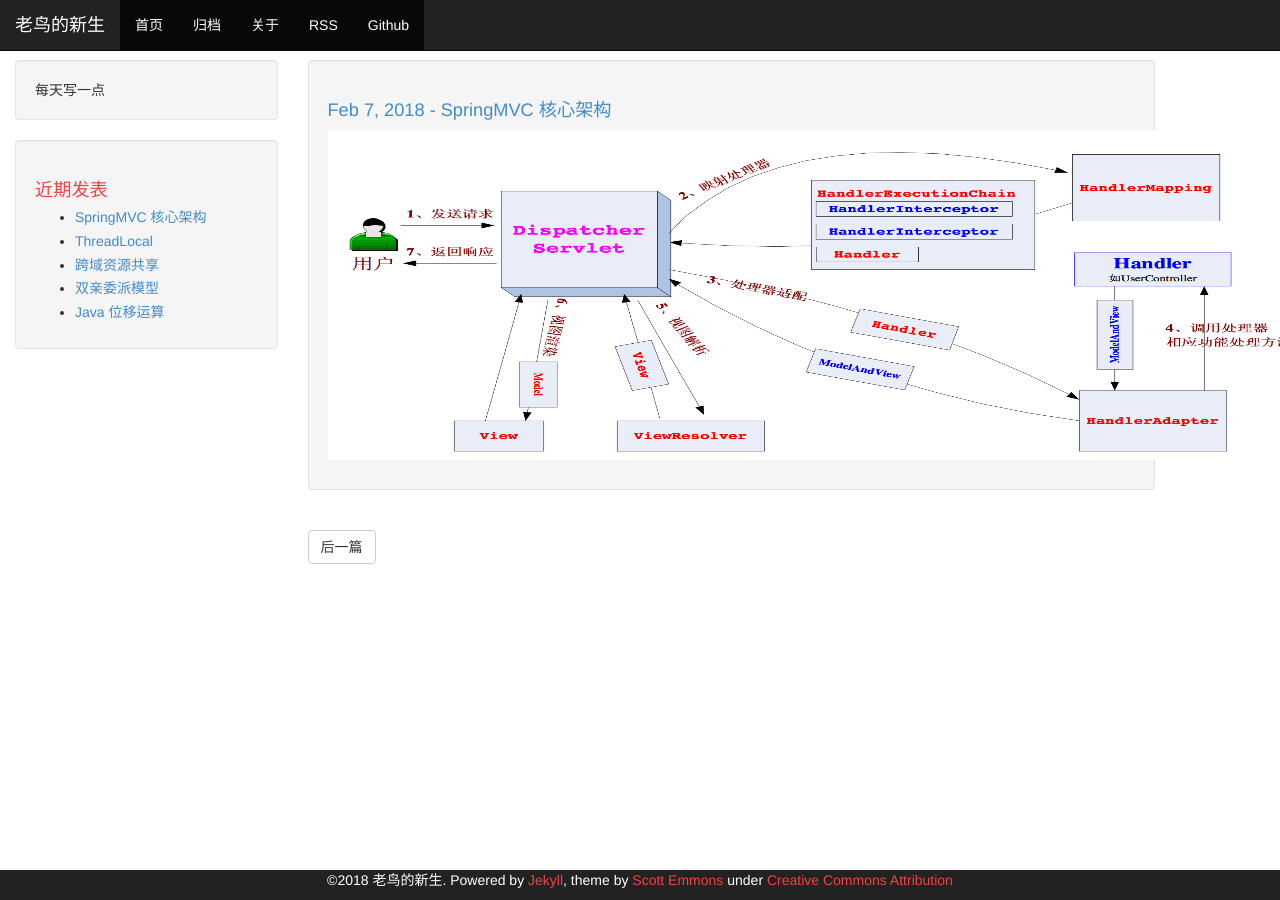
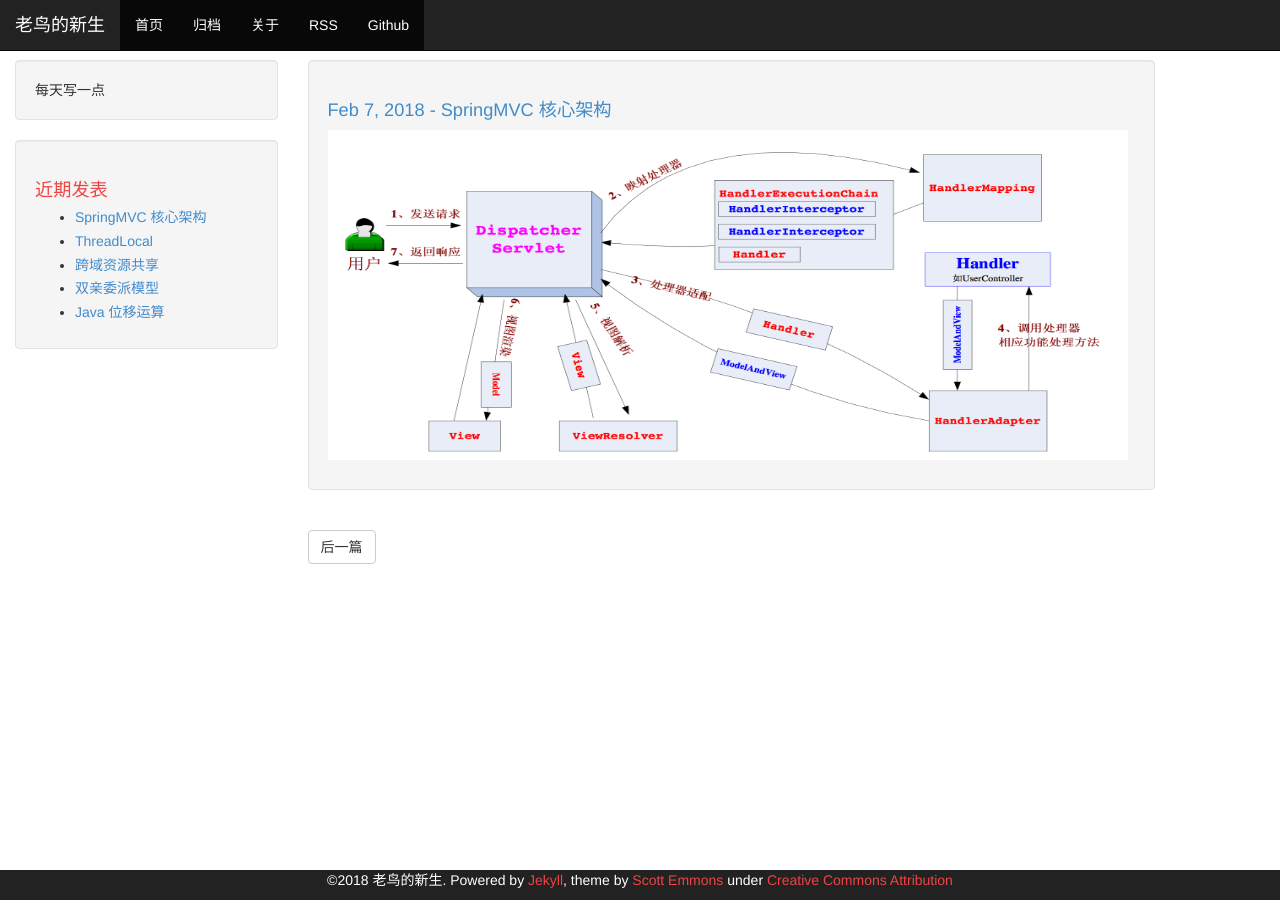
Before and after one commit to jyjsjd/jyjsjd.github.io, a Jekyll site: the page built from _posts/2018-02-07-dispatch-servlet.md, in a window 1280 px wide. Built offline with Jekyll 4.4.1, drawn with Linux system fonts in a browser that asks for light colours.

Commit message:
dispatch

```diff
--- a/_posts/2018-02-07-dispatch-servlet.md
+++ b/_posts/2018-02-07-dispatch-servlet.md
@@ -8,4 +8,4 @@
 description: SpringMVC 核心架构
 ---
 
-<img src="/assets/img/dispatch.png" width="1000" height="330"/>
+<img src="/assets/img/dispatch.png" width="800" height="330"/>
```
